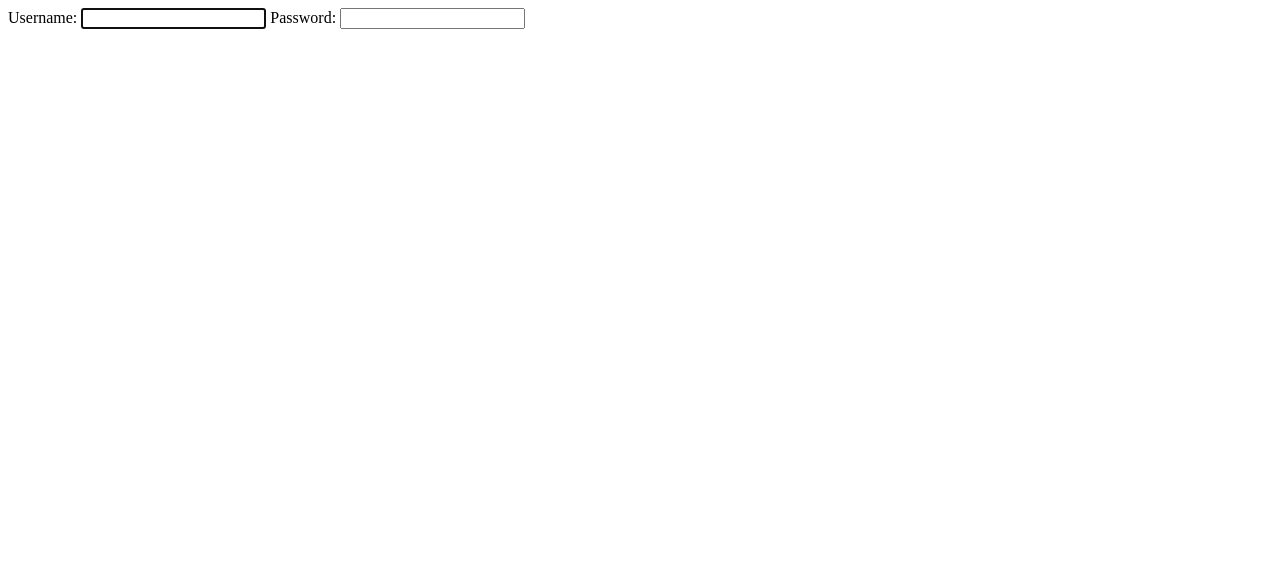
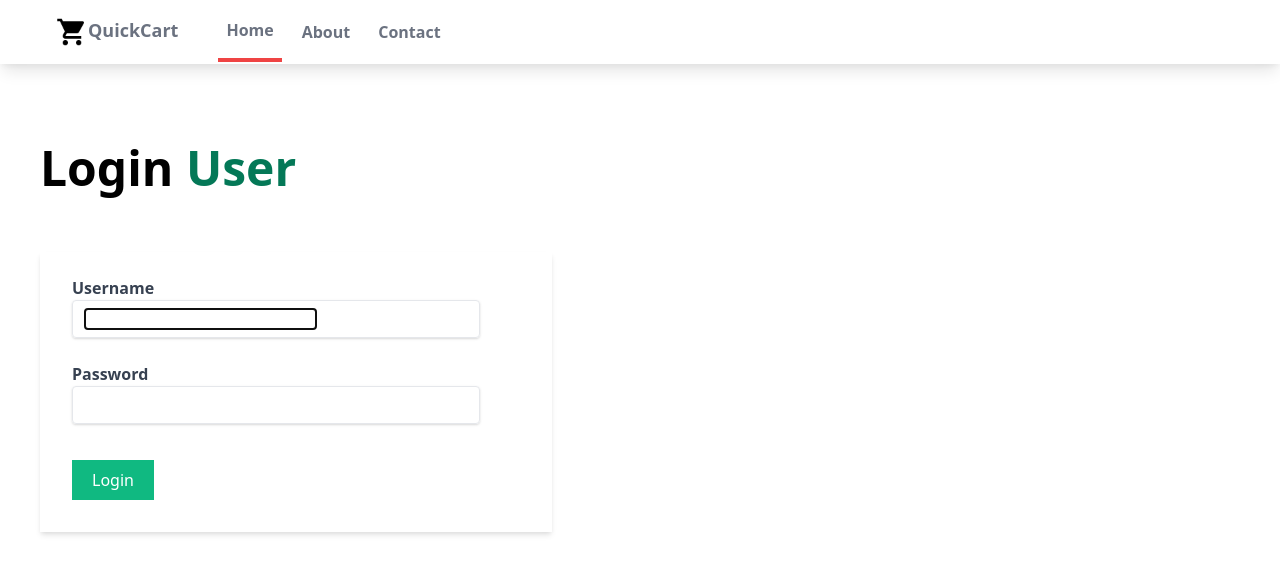
Before and after one commit to a-anuj/django, a Django app: page /users/login/ in a window 1280 px wide. Before the commit the part shown is almost empty. Shown: the top 574 px of the page. Run offline with Django 4.2, Linux system fonts and the light colour scheme; style sheets or scripts are compiled from the project's sources.

Commit message:
styled the login form

```diff
--- a/mysite/users/templates/users/login.html
+++ b/mysite/users/templates/users/login.html
@@ -1 +1,27 @@
-{{ form }}
+{% extends 'myapp/base.html' %}
+{% block body %}
+<h1 class="text-5xl mt-20 ml-10 font-bold">Login <span class="text-green-700">User<span></h1>
+<div class="container py-5 ">
+    <form class="w-2/5 bg-white shadow-md m-10 rounder px-8 pt-6 pb-8 mb-4" method="POST">
+        {% csrf_token %}
+        <div class="mb-6">
+            <label class="block text-gray-700 text-md font-bold mb-4" for=""> Username
+                <div class="shadow appearance-none border rounded py-2 px-3 mr-10 text-gray-700 leading-tight">
+                    {{form.username}}
+                </div>
+            </label>
+        </div>
+
+        <div class="mb-6">
+            <label class="block text-gray-700 text-md font-bold mb-4" for=""> Password
+                <div class="shadow appearance-none border rounded py-2 px-3 mr-10 text-gray-700 leading-tight">
+                    {{form.password}}
+                </div>
+            </label>
+        </div>
+
+
+        <button class="bg-green-500 text-white px-5 py-2 mt-3" type="submit">Login</button>
+    </form>
+</div>
+{% endblock %}
```
Also changed, not shown: mysite/db.sqlite3.
